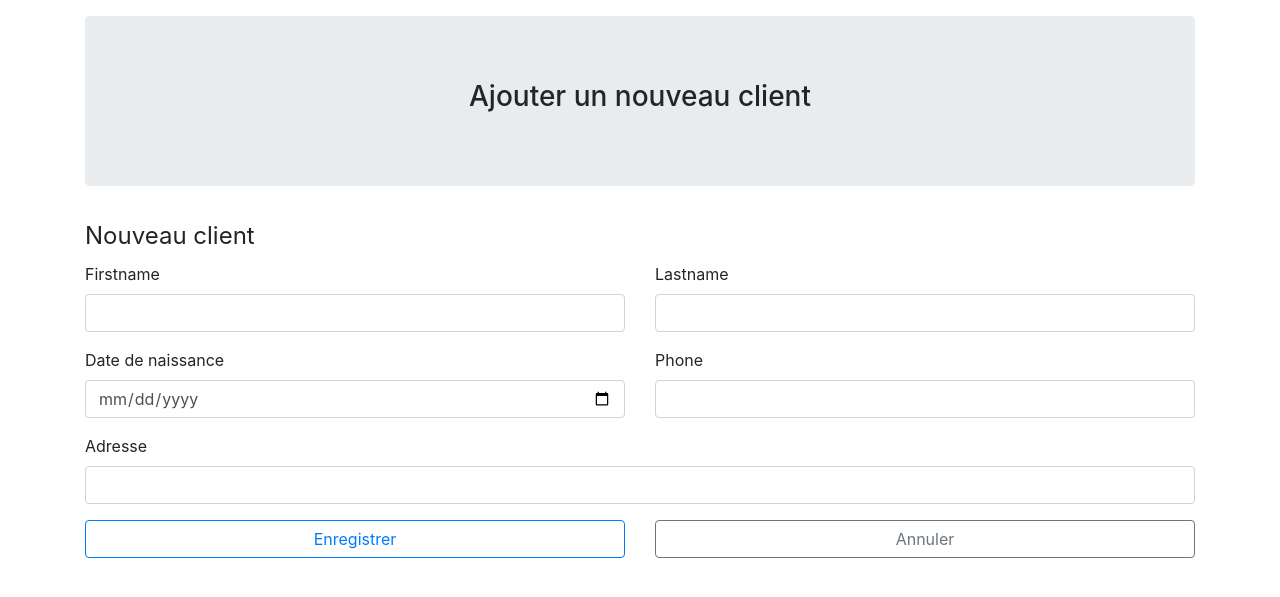
After one commit to sirinesirine98/Orient-Objet, a PHP site: page /create.php in a window 1280 px wide. The commit adds this page. Shown: the top 597 px of the page. Run offline with PHP 8.4, Linux system fonts and the light colour scheme.

Commit message:
Add files via upload

```diff
--- /dev/null
+++ b/create.php
@@ -0,0 +1,75 @@
+<!DOCTYPE html>
+<html lang="en">
+<head>
+    <meta charset="UTF-8">
+    <meta name="viewport" content="width=device-width, initial-scale=1.0">
+    <meta http-equiv="X-UA-Compatible" content="ie=edge">
+    <link rel="stylesheet" href="https://maxcdn.bootstrapcdn.com/bootstrap/4.3.1/css/bootstrap.min.css">
+    <title>Nouveau client</title>
+</head>
+<body>
+    <?php
+        if (!empty($_POST)) {
+            include './classes/client.class.php';
+            $client = new Client;
+            $client->addNewClient($_POST['firstname'], $_POST['lastname'], $_POST['dateN'], $_POST['adresse'], $_POST['phone']);
+            header('Location:index.php?notif=add');
+            exit();
+        }
+    ?>
+    <div class="container py-3">
+        <div class="jumbotron text-center">
+            <h3>Ajouter un nouveau client</h3>
+        </div>
+        <fieldset>
+            <legend>Nouveau client</legend>
+            <form action="" method="post">
+                <div class="row">
+                    <div class="col-md-6">
+                        <div class="form-group">
+                            <label for="firstname">Firstname</label>
+                            <input type="text" required name="firstname" class="form-control" id="firstname">
+                        </div>
+                    </div>
+                    <div class="col-md-6">
+                        <div class="form-group">
+                            <label for="lastname">Lastname</label>
+                            <input type="text" required name="lastname" class="form-control" id="lastname">
+                        </div>
+                    </div>
+                </div>
+                <div class="row">
+                    <div class="col-md-6">
+                        <div class="form-group">
+                            <label for="dateN">Date de naissance</label>
+                            <input type="date" required name="dateN" class="form-control" id="dateN">
+                        </div>
+                    </div>
+                    <div class="col-md-6">
+                        <div class="form-group">
+                            <label for="phone">Phone</label>
+                            <input type="text" required name="phone" class="form-control" id="phone">
+                        </div>
+                    </div>
+                </div>
+                <div class="row">
+                    <div class="col-md-12">
+                        <div class="form-group">
+                            <label for="adresse">Adresse</label>
+                            <input type="text" name="adresse" id="adresse" class="form-control">
+                        </div>
+                    </div>
+                </div>
+                <div class="row">
+                    <div class="col-md-6">
+                        <button type="submit" class="btn btn-block btn-outline-primary">Enregistrer</button>
+                    </div>
+                    <div class="col-md-6">
+                        <button type="reset" class="btn btn-block btn-outline-secondary">Annuler</button>
+                    </div>
+                </div>
+            </form>
+        </fieldset>
+    </div>
+</body>
+</html>
--- /dev/null
+++ b/delete.php
@@ -0,0 +1,5 @@
+<?php
+    include 'classes/client.class.php';
+    $client = new Client;
+    $client->deleteClient($_GET['id']);
+    header('Location:index.php?notif=delete');
```
Also changed, not shown: edit.php (added, +79 -0 lines), index.php (+46 -27 lines).
